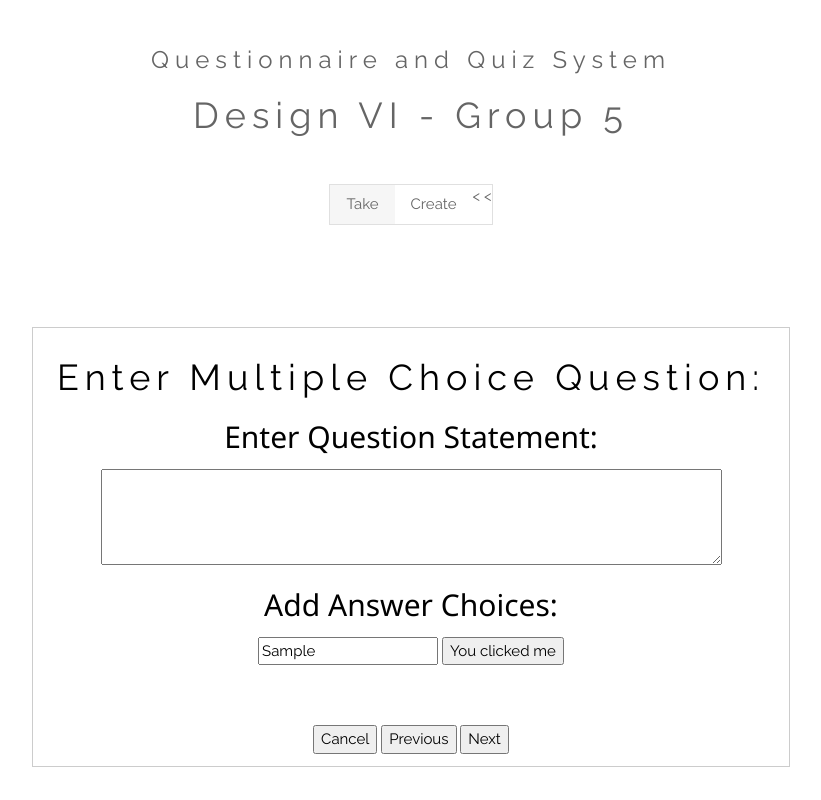
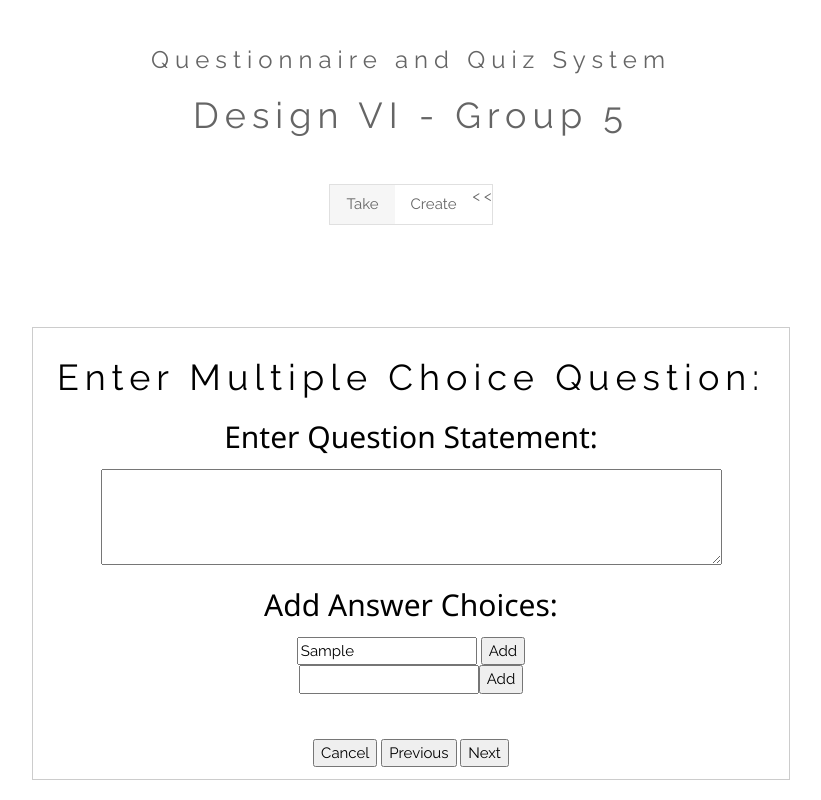
Before and after one commit to gmccorma/ssw322MGC, a plain HTML site: page mult_choice.html in a window 1280 px wide. Both pictures are taken after typing "Sample" into the empty fields and a click on the button "Add". Shown: the top 800 px of the page, without its empty margins (229-1050 px from the left). Drawn offline with nearby package versions, Linux system fonts and the light colour scheme.

Commit message:
slight chages to mult_choice.html, can add answer boxes

```diff
--- a/mult_choice.html
+++ b/mult_choice.html
@@ -41,10 +41,10 @@ h1 {letter-spacing: 6px}
 	<textarea rows="4" cols="75" name="mc_stmt" id="mcstmt"> </textarea><br>
 
 	<h2>Add Answer Choices:</h2>
-	<input type="label">
+
+	<div id="mult_q"><input type="label">
 	<button id="add">Add</button>
-
-	<p id="demo"></p>
+	</div>
 
 	<br><br>
 
@@ -82,12 +82,17 @@ h1 {letter-spacing: 6px}
 document.getElementById("add").onclick = function() {myFunction()};
 
 function myFunction() {
-	document.getElementById("add").innerHTML = "You clicked me";
 
+	var lbl_1 = document.createElement("INPUT");
     var btn = document.createElement("BUTTON");
-    var n = document.createTextNode("CLICK ME");
-    btn.appendChild(n);
-    document.body.appendChild(btn);
+	var t = document.createTextNode("Add");
+	var br = document.createElement("BR");
+
+    btn.appendChild(t);
+
+	document.getElementById("mult_q").appendChild(br);
+	document.getElementById("mult_q").appendChild(lbl_1);
+	document.getElementById("mult_q").appendChild(btn);
 }
 </script>
 
```
